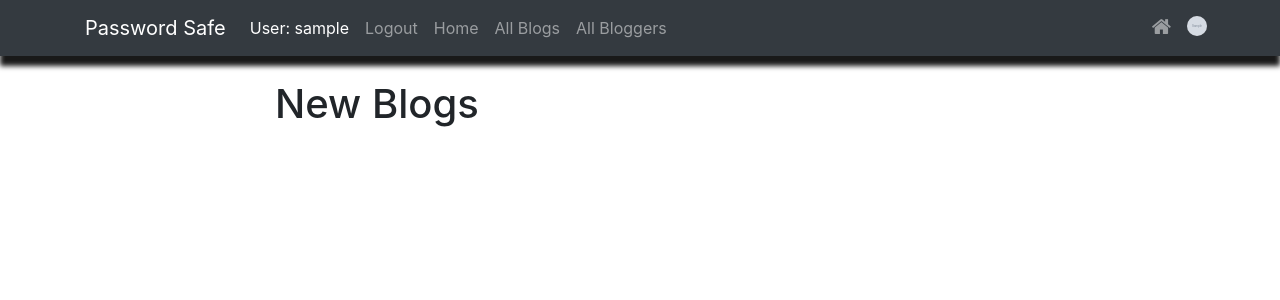
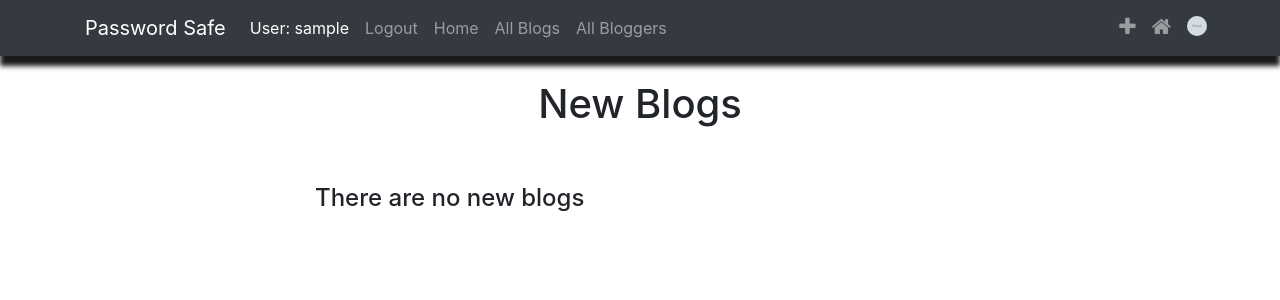
Before and after one commit to ctrebo/DjangoBlog, a Django app: page /blog/blog/newblogs/ in a window 1280 px wide. Shown: the top 300 px of the page. Run offline with Django 3.2, Linux system fonts and the light colour scheme; a user stored in the database is signed in; tables that the repository leaves empty hold one stand-in row (values such as "Sample post"); grey boxes marked "Sample" are stand-in pictures; data that the repository does not hold is empty; some libraries are stand-ins or nearby versions.

Commit message:
added option to add blogs

```diff
--- a/blog/templates/base_generic.html
+++ b/blog/templates/base_generic.html
@@ -45,6 +45,9 @@
       </ul>
       <ul class="navbar-nav mb-2 mb-lg-0 navbar-right ml-auto">
         <li class="nav-item">
+          <a class="nav-link" href="{% url 'create-blog' %}"><i class="fa fa-15 fa-plus"></i></i></a>
+        </li>
+        <li class="nav-item">
           <a class="nav-link" href="{% url 'new-blogs' %}"><i class="fa fa-15 fa-home"></i></a>
         </li>
         {% if user.is_authenticated %}
--- a/blog/templates/blog/see_new_blog.html
+++ b/blog/templates/blog/see_new_blog.html
@@ -1,14 +1,14 @@
 {% extends "base_generic.html" %}
 
 {% block content %}
-<h1> New Blogs</h1>
-
+<h1 class="text-center"> New Blogs</h1>
 <section>
     <article>
         <ul>
             {% for blog in blog_list %}
             <li><a href="{{blog.get_absolute_url}}">{{blog.name}}</a> -- <a href="{{blog.author.get_absolute_url}}">{{blog.author}}</a> -- {{blog.post_date}} </li>
-            <!-- <p>8 + 3 = {{ 8|add:3 }}</p> -->
+            {% empty %}
+            <h4 class="pt-5">There are no new blogs</h4>
             {% endfor %}
         </ul>
     </article>
--- a/blog/urls.py
+++ b/blog/urls.py
@@ -15,4 +15,5 @@ urlpatterns = [
     path("bloggers/<int:pk>/update/", views.BlogAuthorUpdate.as_view(), name="update-blogauthor"),
     path("profilpage/", views.ProfilPageListView.as_view(), name="profpage-user"),
     path("blog/newblogs/", views.SeeNewBlogsListView.as_view(), name="new-blogs"),
+    path("blog/create/", views.BlogCreate.as_view(), name="create-blog"),
 ]
--- a/blog/views.py
+++ b/blog/views.py
@@ -67,7 +67,7 @@ class BlogCommentCreate(LoginRequiredMixin, CreateView):
         """
         # Call the base implementation first to get a context
         context = super(BlogCommentCreate, self).get_context_data(**kwargs)
-        context["blog"] = get_object_or_404(Blog, pk = self.kwargs['pk'])
+        context["blog"] = get_object_or_404(Blog, pk=self.kwargs['pk'])
         return context
 
     def form_valid(self, form):
@@ -77,7 +77,7 @@ class BlogCommentCreate(LoginRequiredMixin, CreateView):
         #Add logged-in user as author of comment
         form.instance.author = self.request.user
         #Associate comment with blog based on passed id
-        form.instance.blog=get_object_or_404(Blog, pk = self.kwargs['pk'])
+        form.instance.blog = get_object_or_404(Blog, pk=self.kwargs['pk'])
         # Call super-class form validation behaviour
         return super(BlogCommentCreate, self).form_valid(form)
 
@@ -86,6 +86,27 @@ class BlogCommentCreate(LoginRequiredMixin, CreateView):
         After posting comment return to blog page
         """
         return reverse("blog-detail", kwargs={'pk': self.kwargs['pk'],})
+
+class BlogCreate(LoginRequiredMixin, CreateView):
+    """
+    Generic edit class-based view to create Blogs
+    """
+    model = Blog
+    fields = ["name", "description"]
+    success_url = reverse_lazy('blogs')
+
+    def form_valid(self, form):
+        #take logged-in user as BlogAuthor and add it as Blogauthor to blog
+        blog_author = BlogAuthor.objects.get(user=self.request.user)
+        form.instance.author = blog_author
+        # Call super-class form validation behaviour
+        return super(BlogCreate, self).form_valid(form)
+
+    # def get_success_url(self):
+    #     """
+    #     After creating blog return to home page
+    #     """
+    #     return reverse("blog-detail", kwargs={'pk': self.kwargs['pk'],})
 
 class BlogCommentDelete(LoginRequiredMixin, DeleteView):
     model = BlogComment
```
